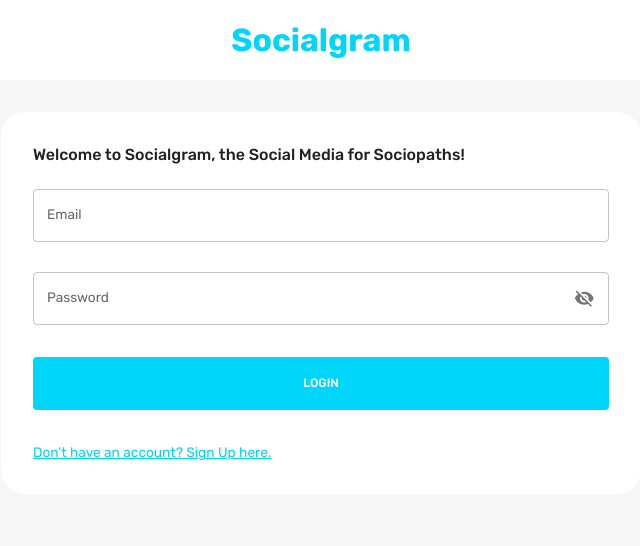
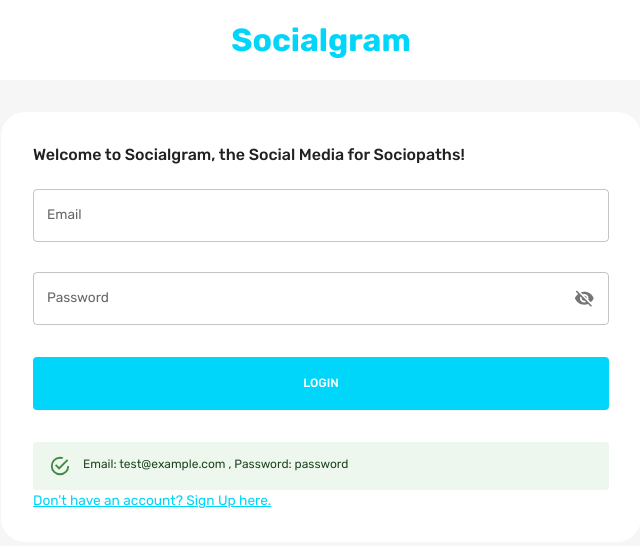
Before and after one commit to lisa1501/Socialgram_mern_app, a React (Create React App) app in the folder client/: page / in a window 1280 px wide. Shown: the top 546 px of the page, without its empty margins (319-959 px from the left). Built offline with nearby package versions, Linux system fonts and the light colour scheme.

Commit message:
added test email/password on the login form page

```diff
--- a/client/src/scenes/loginPage/Form.jsx
+++ b/client/src/scenes/loginPage/Form.jsx
@@ -18,6 +18,7 @@ import VisibilityOffIcon from "@mui/icons-material/VisibilityOff";
 import VisibilityIcon from "@mui/icons-material/Visibility";
 import { setLogin } from "state";
 import FlexBetween from "components/FlexBetween";
+import Alert from "@mui/material/Alert"
 
 const registerSchema = yup.object().shape({
     firstName: yup.string().required("required"),
@@ -257,6 +258,9 @@ const Form = () => {
                         >
                             {isLogin ? "LOGIN" : "REGISTER"}
                         </Button>
+                        <Alert message="success">
+                            Email: test@example.com , Password: password
+                        </Alert>
 
                         <Typography
                             onClick={() => {
```
